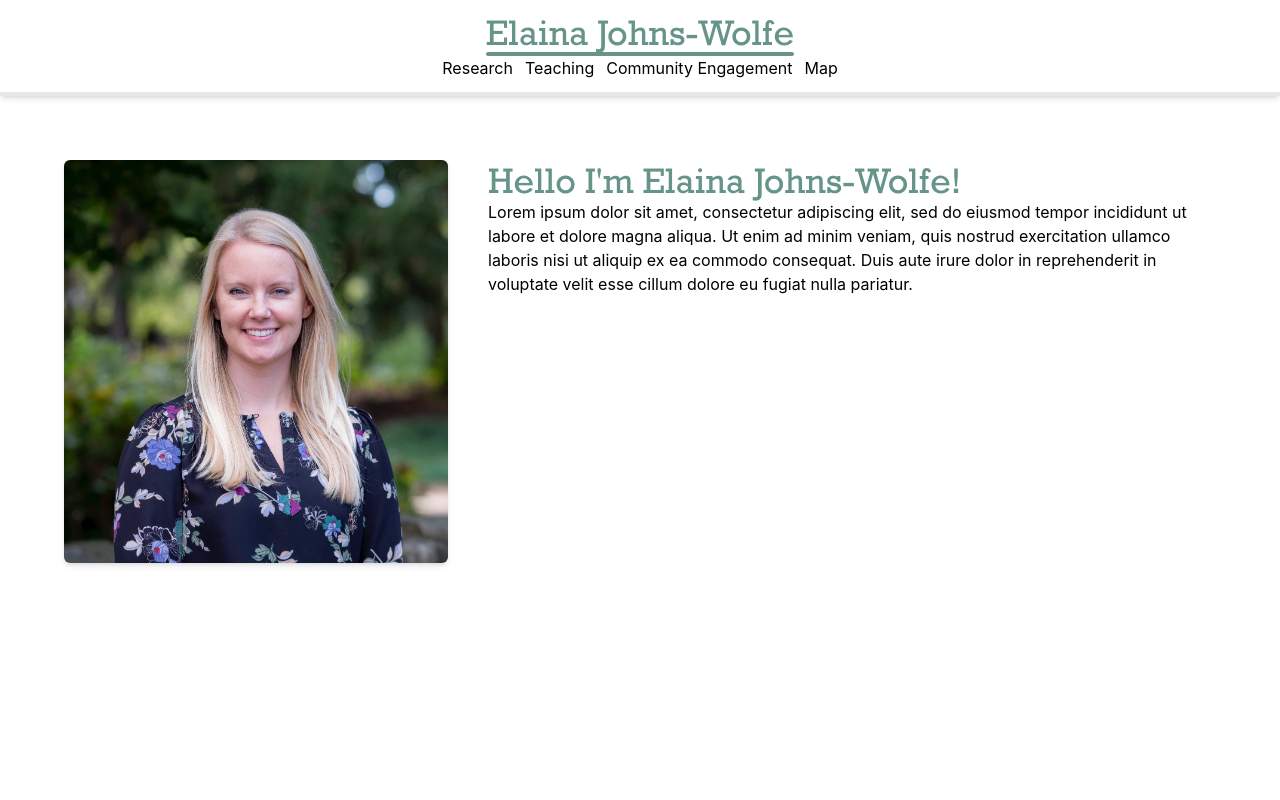
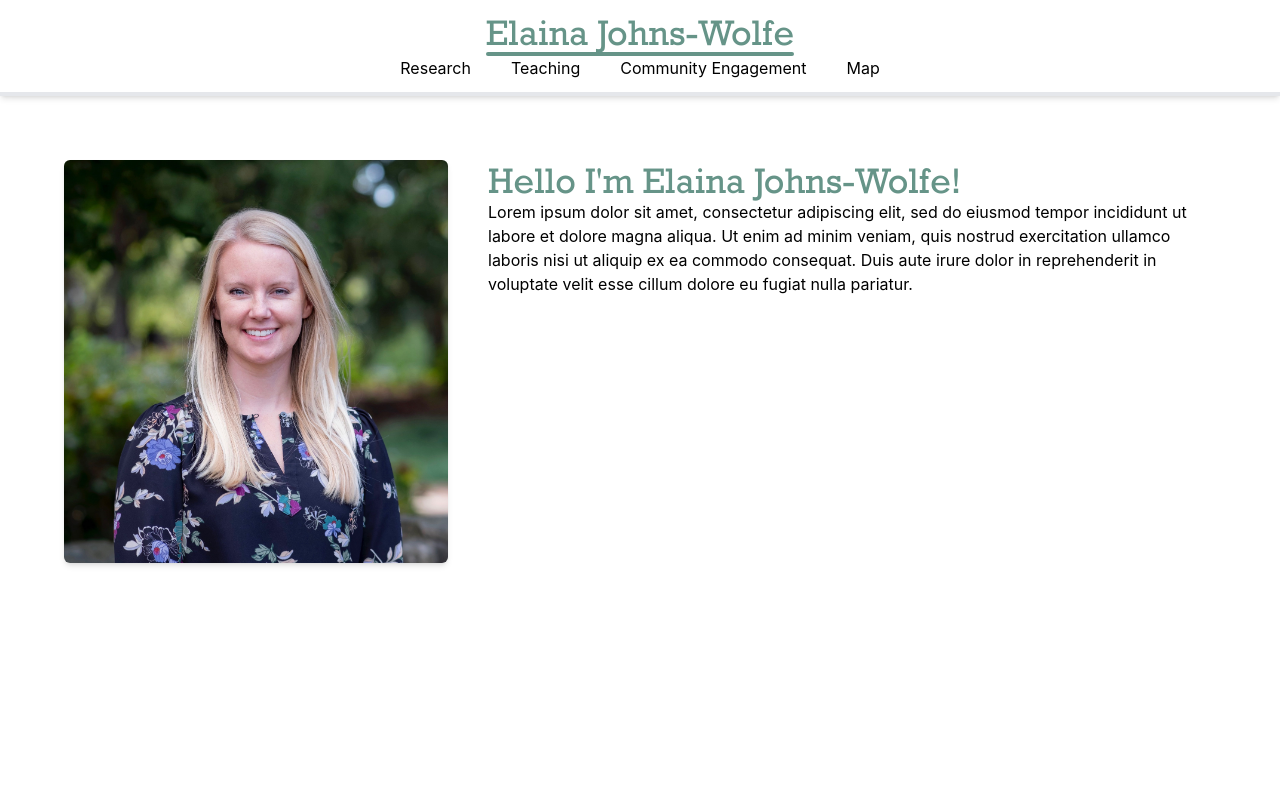
Before and after one commit to Cwoodard2/umsl-professor-web, a React (Create React App) app: page / in a window 1280 px wide. Shown: the top 800 px of the page. Built offline with nearby package versions, Linux system fonts and the light colour scheme.

Commit message:
Small changes to navigation

```diff
--- a/src/components/NavButton.tsx
+++ b/src/components/NavButton.tsx
@@ -4,9 +4,9 @@ import { Link } from 'react-router-dom';
 const NavButton = (props: any) => {
     let styles: string;
     if (props.colors === 'white') {
-        styles = "border-white border-4 p-1 rounded-md text-white";
+        styles = "border-white border-4 p-1 rounded-md text-white hover:text-webGreen hover:bg-white transition-all";
     } else {
-        styles = "border-webGreen border-4 p-1 rounded-md text-webGreen"
+        styles = "border-webGreen border-4 p-1 rounded-md text-webGreen hover:text-white hover:bg-webGreen transition-all"
     }
 
     return (
--- a/src/components/Navigation.tsx
+++ b/src/components/Navigation.tsx
@@ -8,7 +8,7 @@ const Navigation = (props: any) => {
                     <button className="text-4xl text-webGreen rockwell">Elaina Johns-Wolfe</button>
                     <div className="h-1 bg-webGreen rounded-lg w-full"></div>
                 </Link>
-            <div className="flex flex-row gap-3">
+            <div className="flex flex-row gap-10">
                 <Link to='/Research'>
                     <button>Research</button>
                 </Link>
```
